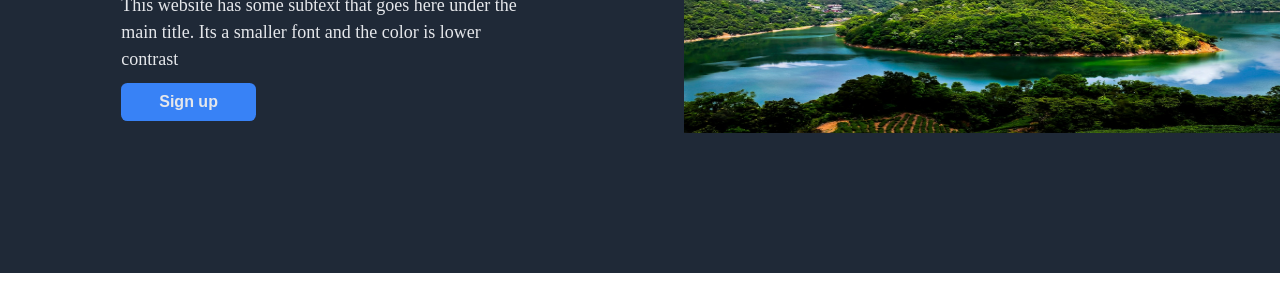
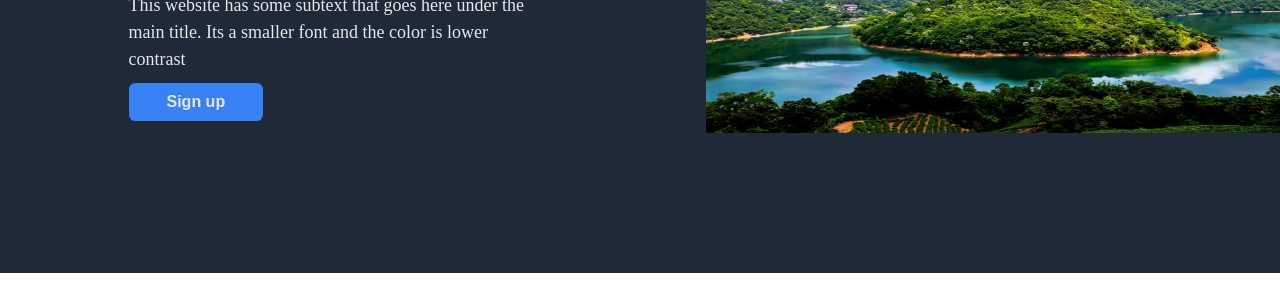
Before and after one commit to EyeIgnite/Odin-Landing-Page, a plain HTML site: page index.html in a window 1280 px wide. Shown: the part 292-586 px from the top of the page. Drawn offline with Linux system fonts and the light colour scheme.

Commit message:
align top section

```diff
--- a/styles.css
+++ b/styles.css
@@ -17,9 +17,9 @@ body {
 
 .container img {
   max-height: 300px;
-  width: 50%;
+  width: 48%;
   padding-bottom: 20px;
-  margin-right: -125px;
+  margin-right: -130px;
 }
 
 .body {
```
